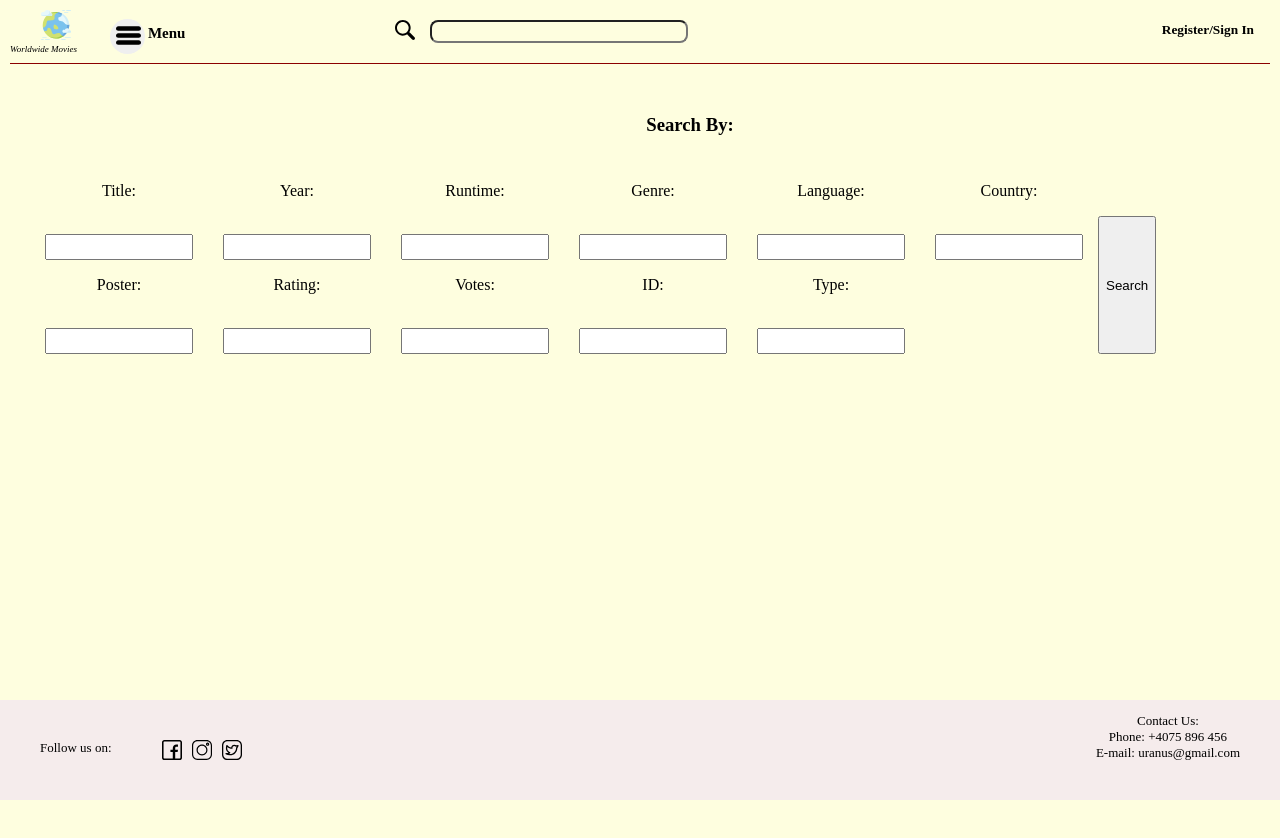
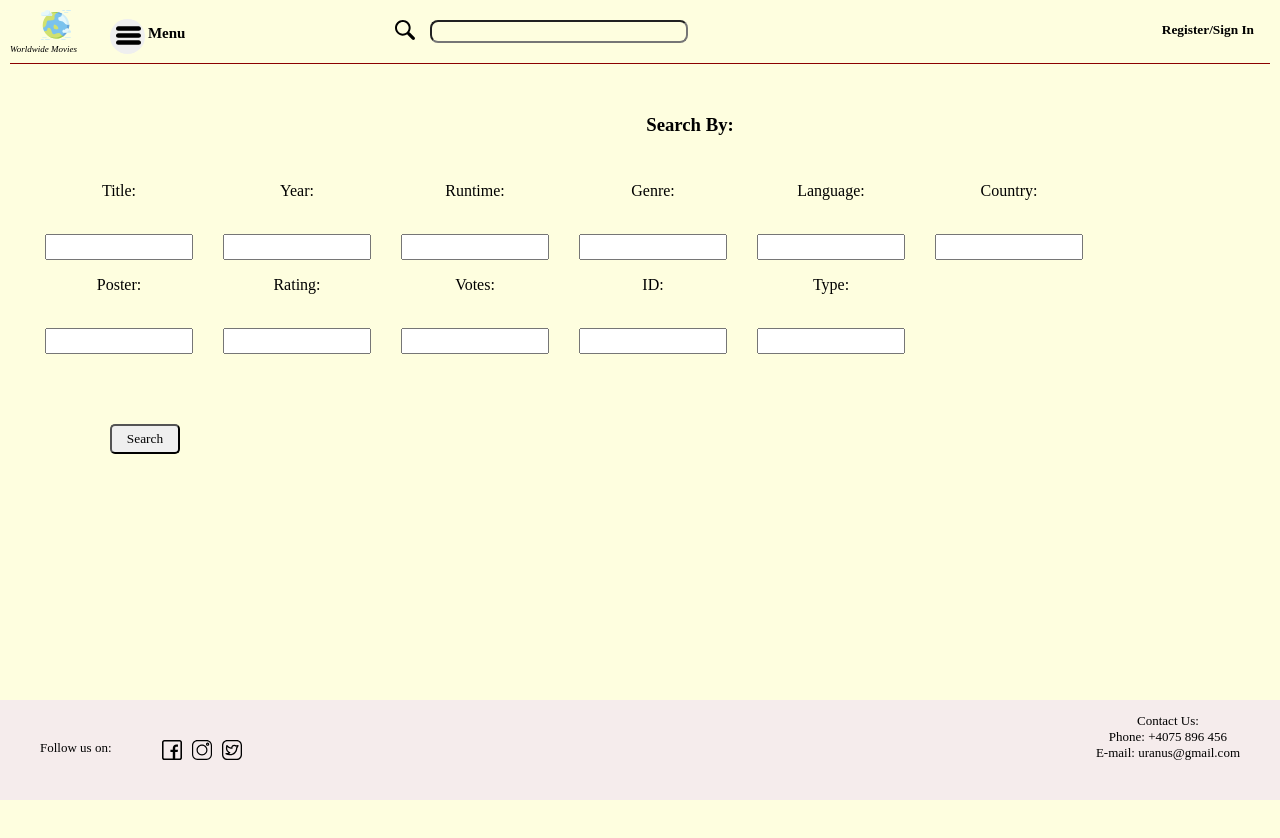
Before and after one commit to angelcrisan/uranus, a React (Create React App) app: page /search-page in a window 1280 px wide. Shown: the top 838 px of the page. Built offline with nearby package versions, Linux system fonts and the light colour scheme.

Commit message:
update delete button and search button stiling done

```diff
--- a/src/components/header/Header.js
+++ b/src/components/header/Header.js
@@ -70,7 +70,7 @@ checkIfLoggedIn =() => {
         </div>
         <div className="Simple-Search">
             <img src={search} alt="search" className="Search-icon"></img>
-            <input className="Search-Input"></input>
+            <input className="Search-Input" ></input>
         </div>
         <div className="Register-container">
            {this.checkIfLoggedIn()}
--- a/src/pages/MovieDetailsPage/MovieDetailsPage.js
+++ b/src/pages/MovieDetailsPage/MovieDetailsPage.js
@@ -8,7 +8,8 @@ state = {
     UserState:false,
     MovieInformation: {},
     EditButtonState: false,
-    MovieID: ""
+    MovieID: "",
+    redirect: false
 }
 
 getMovieInfo = (MovieID) =>{
@@ -45,6 +46,8 @@ handleDeleteButton = ()=>{
             .then((res) => res.json())
             .then((json) => {
               console.log(json);
+              localStorage.removeItem("bestRatedMovies");
+              window.location.reload();
             });
 }
 
--- a/src/pages/SearchPage/SearchPage.css
+++ b/src/pages/SearchPage/SearchPage.css
@@ -35,6 +35,11 @@ h3 {
 }
 
 .search-button{
-    margin-top: 50px;
+    margin-top: 70px;
     margin-right: 50px;
+    height: 30px;
+    margin-left: 80px;
+    border-radius: 5px;
+    font-family: cursive;
+    width: 70px;
 }
--- a/src/pages/homepage/ContentHomepage.css
+++ b/src/pages/homepage/ContentHomepage.css
@@ -34,7 +34,7 @@
 .Best-Comedies-Text{
     float: left;
     padding-left: 70px;
-    font-size: 20px;
+    font-size: 15px;
     font-family: cursive;
     font-weight: bold;
 
--- a/src/pages/homepage/ContentHomepage.js
+++ b/src/pages/homepage/ContentHomepage.js
@@ -12,28 +12,28 @@ state={
 
 getAllMovies = () =>{
 
-    if (localStorage.getItem("bestRatedMovies")) {
-        this.setState({
-            topRatedMovies: JSON.parse(localStorage.getItem("bestRatedMovies")),
-            bestComedies: JSON.parse(localStorage.getItem("bestComedies")),
-            bestDramas: JSON.parse(localStorage.getItem("bestDramas"))
-    })
-    } else{
+    if (false){//localStorage.getItem("bestRatedMovies")) {
+    //     this.setState({
+    //         topRatedMovies: JSON.parse(localStorage.getItem("bestRatedMovies")),
+    //         bestComedies: JSON.parse(localStorage.getItem("bestComedies")),
+    //         bestDramas: JSON.parse(localStorage.getItem("bestDramas"))
+    // }) }
+ } else{
         fetch("https://movies-app-siit.herokuapp.com/movies?take=9999999&skip=0")
         .then((response)=> response.json())
         .then((json)=>{
 
             this.setState({
             topRatedMovies: json.results
-                .filter(movie => movie.imdbRating >8.5)
+                .filter(movie => movie.imdbRating > 8.4)
                 .sort(function(firstMovie, NextMovie){
                  return NextMovie.imdbRating-firstMovie.imdbRating}),
             bestComedies: json.results
-                 .filter(movie => movie.imdbRating > 7.4 && movie.Genre.includes("Comedy"))
+                 .filter(movie => movie.imdbRating > 7.3 && movie.Genre.includes("Comedy"))
                  .sort(function(firstMovie, NextMovie){
                     return NextMovie.imdbRating-firstMovie.imdbRating}),
             bestDramas: json.results
-                 .filter(movie => movie.imdbRating > 8.0 && movie.Genre.includes("Drama"))
+                 .filter(movie => movie.imdbRating > 8.1 && movie.Genre.includes("Drama"))
                  .sort(function(firstMovie, NextMovie){
                     return NextMovie.imdbRating-firstMovie.imdbRating})
 
```
